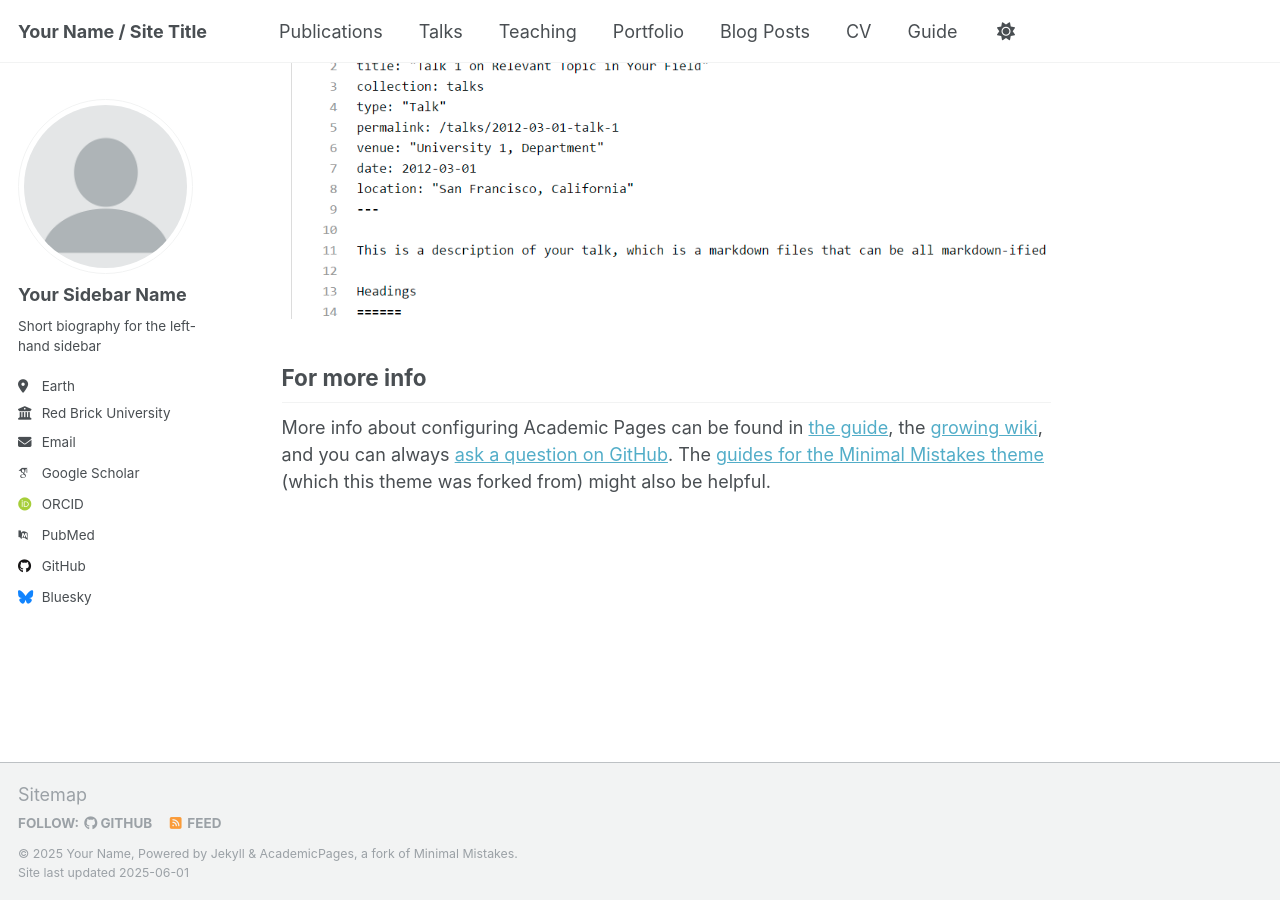
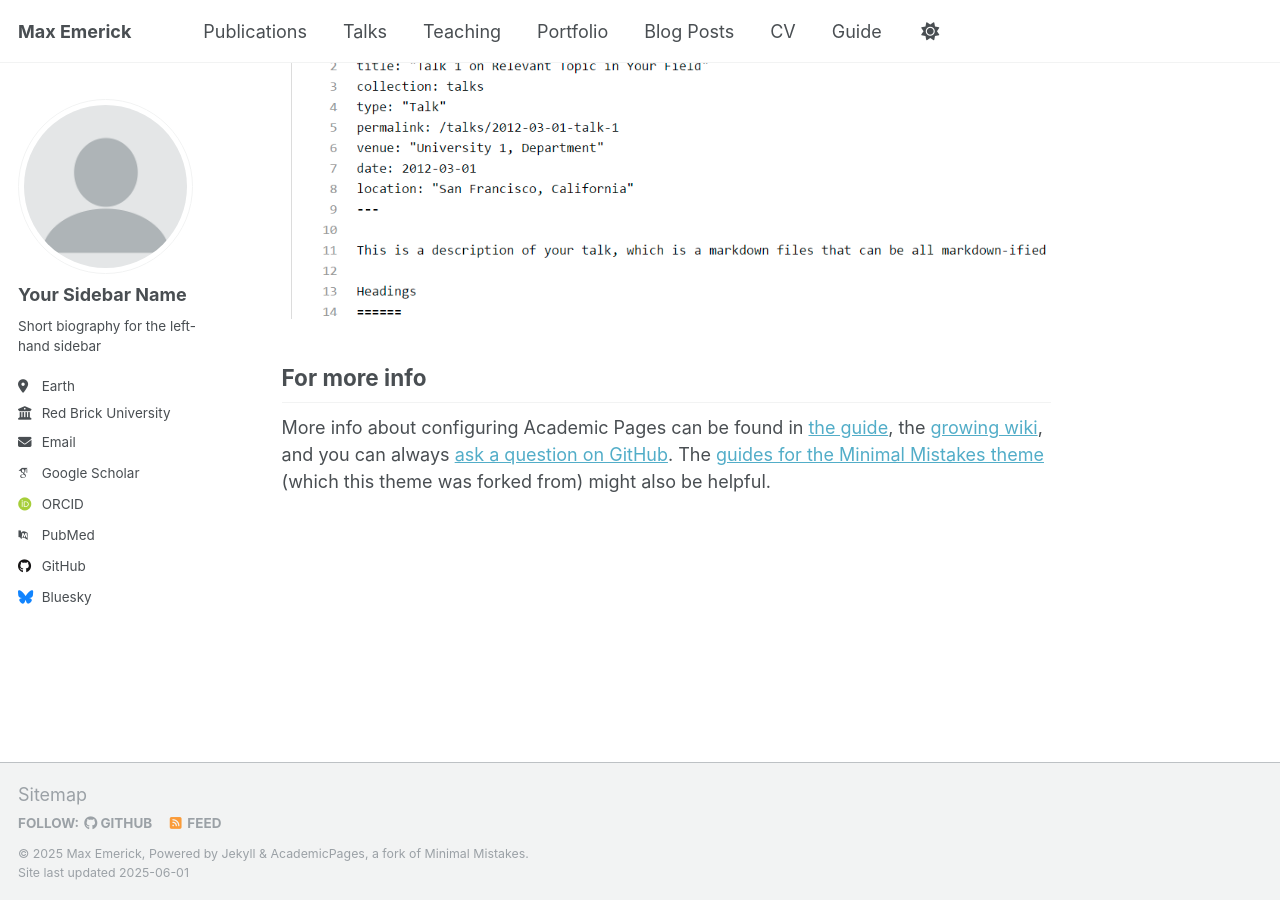
Before and after one commit to maxemerick/maxemerick.github.io, a Jekyll site: the page built from _pages/about.md, in a window 1280 px wide and 900 px high, scrolled down 2636 px. Built offline with Jekyll 4.4.1, drawn with Linux system fonts in a browser that asks for light colours; some web fonts are replaced.

```diff
--- a/_config.yml
+++ b/_config.yml
@@ -9,13 +9,13 @@
 # Basic Site Settings
 locale                   : "en-US"
 site_theme               : "default"
-title                    : "Your Name / Site Title"
+title                    : "Max Emerick"
 title_separator          : "-"
-name                     : &name "Your Name"
-description              : &description "personal description"
-url                      : https://academicpages.github.io # the base hostname & protocol for your site e.g. "https://[your GitHub username].github.io" or if you already have some other page hosted on Github then use "https://[your GitHub username].github.io/[Your Repo Name]"
+name                     : &name "Max Emerick"
+description              : &description "PhD Candidate at UC Santa Barbara"
+url                      : https://maxemerick.github.io # the base hostname & protocol for your site e.g. "https://[your GitHub username].github.io" or if you already have some other page hosted on Github then use "https://[your GitHub username].github.io/[Your Repo Name]"
 baseurl                  : "" # the subpath of your site, e.g. "/blog"
-repository               : "academicpages/academicpages.github.io"
+repository               : "maxemerick/maxemerick.github.io"
 
 # Site Author - The following control what appear as part of the author content on the side bar.
 #               If a field is blank the icon and link will not appear, otherwise it will be shown.
```
